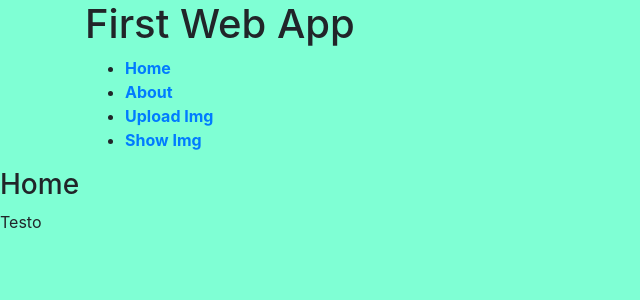
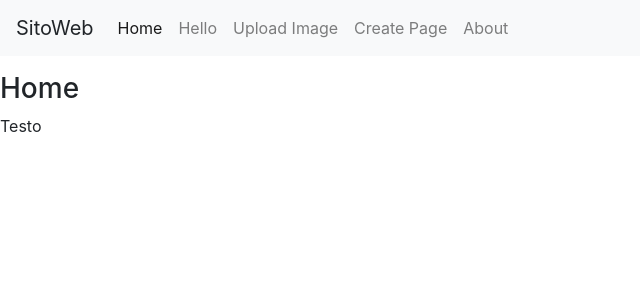
Before and after one commit to deto23/Progetto_LabAI, a Flask app: page / in a window 1280 px wide. Shown: the top 300 px of the page, without its empty margins (0-640 px from the left). Run offline with Flask 2, Linux system fonts and the light colour scheme.

Commit message:
Update template.html

```diff
--- a/flask-app/templates/template.html
+++ b/flask-app/templates/template.html
@@ -3,22 +3,34 @@
  <head>
    <meta charset="utf-8">
    <title>Flask Parent Template</title>
-   <link rel="stylesheet" href="{{ url_for('static',     filename='css/template.css') }}">
+   <link rel="stylesheet" href="https://cdn.jsdelivr.net/npm/bootstrap@4.3.1/dist/css/bootstrap.min.css" integrity="sha384-ggOyR0iXCbMQv3Xipma34MD+dH/1fQ784/j6cY/iJTQUOhcWr7x9JvoRxT2MZw1T" crossorigin="anonymous">
+   <script src="{{url_for('static', filename='script/script.js')}}"></script>
  </head>
- <body>
-    <header>
-      <div class="container">
-        <h1 class="logo">First Web App</h1>
-        <strong><nav>
-          <ul class="menu">
-            <li><a href="{{ url_for('home') }}">Home</a></li>
-            <li><a href="{{ url_for('about') }}">About</a></li>
-            <li><a href="{{ url_for('upload') }}">Upload Img</a></li>
-            <li><a href="{{ url_for('show_img') }}">Show Img</a></li>
-          </ul>
-        </nav></strong>
-      </div>
-    </header>
+  <nav class="navbar navbar-expand-lg navbar-light bg-light mb-3">
+    <a class="navbar-brand">SitoWeb</a>
+    <button class="navbar-toggler" type="button" data-toggle="collapse" data-target="#navbarNav" aria-controls="navbarNav" aria-expanded="false" aria-label="Toggle navigation">
+      <span class="navbar-toggler-icon"></span>
+    </button>
+    <div class="collapse navbar-collapse" id="navbarNav">
+      <ul class="navbar-nav">
+        <li class="nav-item active">
+          <a class="nav-link" href="{{ url_for('home') }}">Home</span></a>
+        </li>
+        <li class="nav-item">
+          <a class="nav-link" href="{{ url_for('hello') }}">Hello</span></a>
+        </li>
+        <li class="nav-item">
+          <a class="nav-link" href="{{ url_for('upload') }}">Upload Image</a>
+        </li>
+        <li class="nav-item">
+          <a class="nav-link" href="{{ url_for('show_img') }}">Create Page</a>
+        </li>
+        <li class="nav-item">
+          <a class="nav-link" href="{{ url_for('about') }}">About</a>
+        </li>
+      </ul>
+    </div>
+  </nav>
 
     {% block content %}
     {% endblock %}
```
